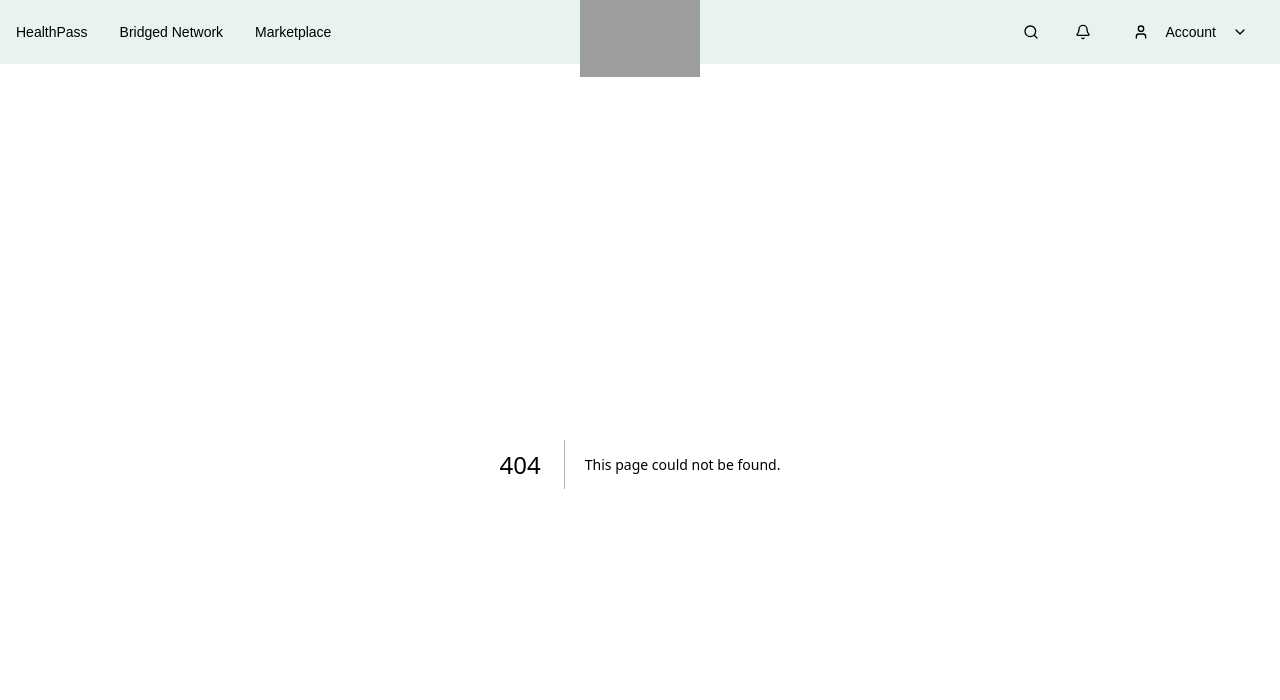
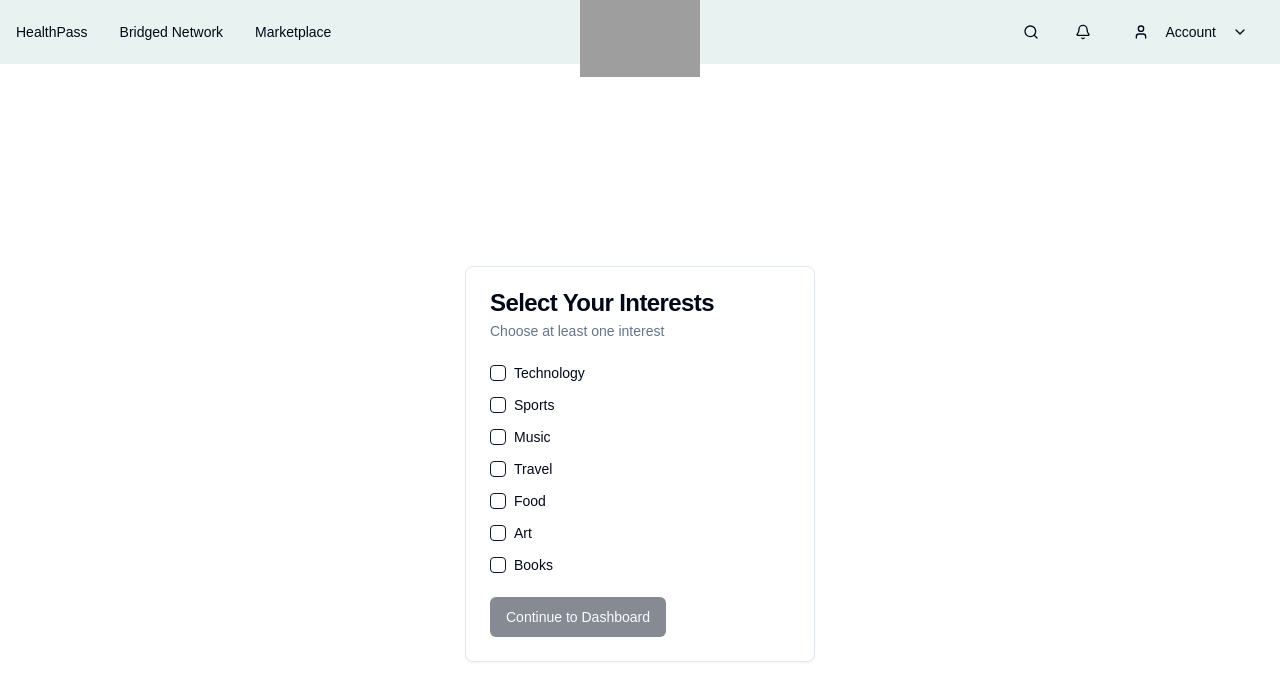
Before and after one commit to idamvictor/bridged, a Next.js app: page /interests in a window 1280 px wide. Before the commit this address had no page. Shown: the top 700 px of the page. Built offline with nearby package versions, Linux system fonts and the light colour scheme; grey boxes are pictures that could not be loaded.

Commit message:
completed the registration flow

```diff
--- /dev/null
+++ b/app/interests/page.tsx
@@ -0,0 +1,9 @@
+import { InterestsSelection } from "@/components/interests-selection";
+
+export default function InterestsPage() {
+  return (
+    <div className="flex items-center justify-center min-h-screen bg-background">
+      <InterestsSelection />
+    </div>
+  );
+}
--- /dev/null
+++ b/app/register/page.tsx
@@ -0,0 +1,9 @@
+import { RegisterForm } from "@/components/register-form";
+
+export default function RegisterPage() {
+  return (
+    <div className="flex items-center justify-center min-h-screen bg-background">
+      <RegisterForm />
+    </div>
+  );
+}
--- /dev/null
+++ b/components/interests-selection.tsx
@@ -0,0 +1,78 @@
+"use client";
+
+import { useState } from "react";
+import { useRouter } from "next/navigation";
+import { Button } from "@/components/ui/button";
+import {
+  Card,
+  CardContent,
+  CardDescription,
+  CardHeader,
+  CardTitle,
+  CardFooter,
+} from "@/components/ui/card";
+import { Checkbox } from "@/components/ui/checkbox";
+import { Label } from "@/components/ui/label";
+
+const interests = [
+  { id: "technology", label: "Technology" },
+  { id: "sports", label: "Sports" },
+  { id: "music", label: "Music" },
+  { id: "travel", label: "Travel" },
+  { id: "food", label: "Food" },
+  { id: "art", label: "Art" },
+  { id: "books", label: "Books" },
+];
+
+export function InterestsSelection() {
+  const [selectedInterests, setSelectedInterests] = useState<string[]>([]);
+  const router = useRouter();
+
+  const handleInterestChange = (interest: string) => {
+    setSelectedInterests((prev) =>
+      prev.includes(interest)
+        ? prev.filter((i) => i !== interest)
+        : [...prev, interest]
+    );
+  };
+
+  const handleSubmit = (e: React.FormEvent) => {
+    e.preventDefault();
+    // Here you would typically send the selected interests to your backend
+    // For this example, we'll just move to the dashboard
+    router.push("/user");
+  };
+
+  return (
+    <Card className="w-[350px]">
+      <CardHeader>
+        <CardTitle>Select Your Interests</CardTitle>
+        <CardDescription>Choose at least one interest</CardDescription>
+      </CardHeader>
+      <CardContent>
+        <form onSubmit={handleSubmit}>
+          <div className="grid w-full items-center gap-4">
+            {interests.map((interest) => (
+              <div className="flex items-center space-x-2" key={interest.id}>
+                <Checkbox
+                  id={interest.id}
+                  checked={selectedInterests.includes(interest.id)}
+                  onCheckedChange={() => handleInterestChange(interest.id)}
+                />
+                <Label htmlFor={interest.id}>{interest.label}</Label>
+              </div>
+            ))}
+          </div>
+        </form>
+      </CardContent>
+      <CardFooter>
+        <Button
+          onClick={handleSubmit}
+          disabled={selectedInterests.length === 0}
+        >
+          Continue to Dashboard
+        </Button>
+      </CardFooter>
+    </Card>
+  );
+}
--- /dev/null
+++ b/components/register-form.tsx
@@ -0,0 +1,69 @@
+"use client";
+
+import { useState } from "react";
+import { useRouter } from "next/navigation";
+import { Button } from "@/components/ui/button";
+import { Input } from "@/components/ui/input";
+import { Label } from "@/components/ui/label";
+import {
+  Card,
+  CardContent,
+  CardDescription,
+  CardHeader,
+  CardTitle,
+  CardFooter,
+} from "@/components/ui/card";
+
+export function RegisterForm() {
+  const [email, setEmail] = useState("");
+  const [password, setPassword] = useState("");
+  const router = useRouter();
+
+  const handleSubmit = (e: React.FormEvent) => {
+    e.preventDefault();
+    // Here you would typically send the registration data to your backend
+    // For this example, we'll just move to the interests selection page
+    router.push("/interests");
+  };
+
+  return (
+    <Card className="w-[350px]">
+      <CardHeader>
+        <CardTitle>Register</CardTitle>
+        <CardDescription>Create a new account</CardDescription>
+      </CardHeader>
+      <CardContent>
+        <form onSubmit={handleSubmit}>
+          <div className="grid w-full items-center gap-4">
+            <div className="flex flex-col space-y-1.5">
+              <Label htmlFor="email">Email</Label>
+              <Input
+                id="email"
+                type="email"
+                placeholder="Enter your email"
+                value={email}
+                onChange={(e) => setEmail(e.target.value)}
+                required
+              />
+            </div>
+            <div className="flex flex-col space-y-1.5">
+              <Label htmlFor="password">Password</Label>
+              <Input
+                id="password"
+                type="password"
+                placeholder="Enter your password"
+                value={password}
+                onChange={(e) => setPassword(e.target.value)}
+                required
+              />
+            </div>
+          </div>
+        </form>
+      </CardContent>
+      <CardFooter className="flex justify-between">
+        <Button variant="outline">Cancel</Button>
+        <Button onClick={handleSubmit}>Register</Button>
+      </CardFooter>
+    </Card>
+  );
+}
--- /dev/null
+++ b/components/ui/checkbox.tsx
@@ -0,0 +1,30 @@
+"use client"
+
+import * as React from "react"
+import * as CheckboxPrimitive from "@radix-ui/react-checkbox"
+import { Check } from "lucide-react"
+
+import { cn } from "@/lib/utils"
+
+const Checkbox = React.forwardRef<
+  React.ElementRef<typeof CheckboxPrimitive.Root>,
+  React.ComponentPropsWithoutRef<typeof CheckboxPrimitive.Root>
+>(({ className, ...props }, ref) => (
+  <CheckboxPrimitive.Root
+    ref={ref}
+    className={cn(
+      "peer h-4 w-4 shrink-0 rounded-sm border border-primary ring-offset-background focus-visible:outline-none focus-visible:ring-2 focus-visible:ring-ring focus-visible:ring-offset-2 disabled:cursor-not-allowed disabled:opacity-50 data-[state=checked]:bg-primary data-[state=checked]:text-primary-foreground",
+      className
+    )}
+    {...props}
+  >
+    <CheckboxPrimitive.Indicator
+      className={cn("flex items-center justify-center text-current")}
+    >
+      <Check className="h-4 w-4" />
+    </CheckboxPrimitive.Indicator>
+  </CheckboxPrimitive.Root>
+))
+Checkbox.displayName = CheckboxPrimitive.Root.displayName
+
+export { Checkbox }
--- /dev/null
+++ b/components/ui/label.tsx
@@ -0,0 +1,26 @@
+"use client"
+
+import * as React from "react"
+import * as LabelPrimitive from "@radix-ui/react-label"
+import { cva, type VariantProps } from "class-variance-authority"
+
+import { cn } from "@/lib/utils"
+
+const labelVariants = cva(
+  "text-sm font-medium leading-none peer-disabled:cursor-not-allowed peer-disabled:opacity-70"
+)
+
+const Label = React.forwardRef<
+  React.ElementRef<typeof LabelPrimitive.Root>,
+  React.ComponentPropsWithoutRef<typeof LabelPrimitive.Root> &
+    VariantProps<typeof labelVariants>
+>(({ className, ...props }, ref) => (
+  <LabelPrimitive.Root
+    ref={ref}
+    className={cn(labelVariants(), className)}
+    {...props}
+  />
+))
+Label.displayName = LabelPrimitive.Root.displayName
+
+export { Label }
--- a/package.json
+++ b/package.json
@@ -10,7 +10,9 @@
   },
   "dependencies": {
     "@radix-ui/react-avatar": "^1.1.2",
+    "@radix-ui/react-checkbox": "^1.1.3",
     "@radix-ui/react-dropdown-menu": "^2.1.5",
+    "@radix-ui/react-label": "^2.1.1",
     "@radix-ui/react-slot": "^1.1.1",
     "class-variance-authority": "^0.7.1",
     "clsx": "^2.1.1",
```
Also changed, not shown: app/article/[id]/page.tsx (+0 -67 lines), 1 other file (tests, documents, lock files or other folders).
